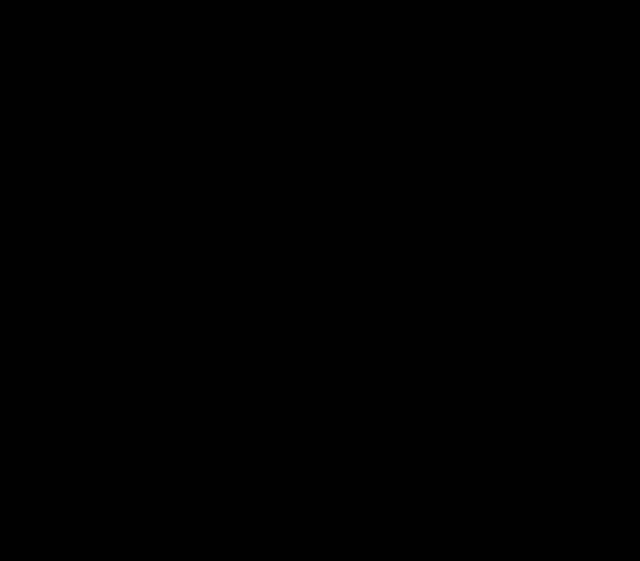
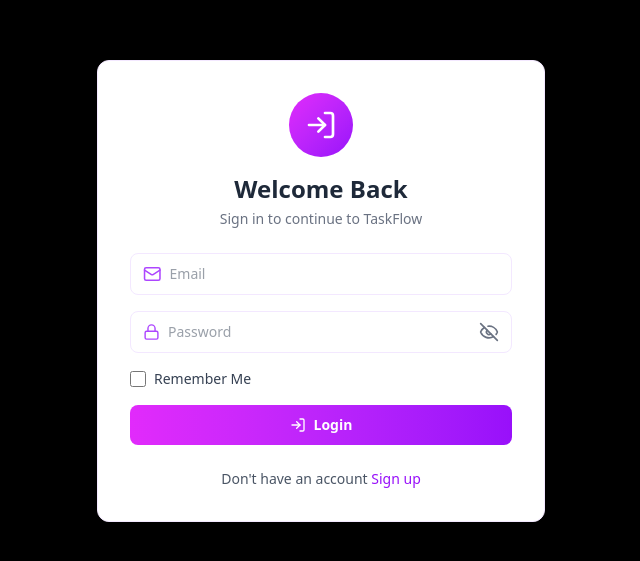
Before and after one commit to Enisco29/tasksflow, a React (Vite) app in the folder frontend/: page /login in a window 1280 px wide. Shown: the part 109-670 px from the top of the page, without its empty margins (319-959 px from the left). Built offline with nearby package versions, Linux system fonts and the light colour scheme.

Commit message:
implemented login and signup card and dashboard

```diff
--- a/frontend/package.json
+++ b/frontend/package.json
@@ -16,6 +16,7 @@
     "react": "^19.1.0",
     "react-dom": "^19.1.0",
     "react-router-dom": "^7.6.3",
+    "react-toastify": "^11.0.5",
     "tailwindcss": "^4.1.11"
   },
   "devDependencies": {
--- a/frontend/src/components/Login.jsx
+++ b/frontend/src/components/Login.jsx
@@ -1,7 +1,172 @@
-import React from "react";
+import { Eye, EyeOff, Icon, Lock, LogIn, Mail } from "lucide-react";
+import { useEffect, useState } from "react";
+import { toast, ToastContainer } from "react-toastify";
+import { useNavigate } from "react-router-dom";
+import { BUTTONCLASSES, INPUTWRAPPER } from "../assets/dummy";
+import axios from "axios";
 
-const Login = () => {
-  return <div>Login Login</div>;
+const INITIAL_FORM = { email: "", password: "" };
+
+const Login = ({ onSubmit, onSwitchMode }) => {
+  const [formData, setFormData] = useState(INITIAL_FORM);
+
+  const [showPassword, setShowPassword] = useState(false);
+  const [rememberMe, setRememberMe] = useState(false);
+  const [loading, setloading] = useState(false);
+
+  const FIELDERS = [
+    { name: "email", type: "email", placeholder: "Email", icon: Mail },
+    {
+      name: "password",
+      type: showPassword ? "text" : "password",
+      placeholder: "Password",
+      icon: Lock,
+    },
+  ];
+
+  const navigate = useNavigate();
+  const url = "http://localhost:4000";
+
+  useEffect(() => {
+    const token = localStorage.getItem("token");
+    const userId = localStorage.getItem("userId");
+    if (token) {
+      async () => {
+        try {
+          const { data } = await axios.get(`${url}/api/users/me`, {
+            headers: {
+              Authorization: `Bearer ${token}`,
+            },
+          });
+
+          if (data.success) {
+            onSubmit?.({ token, userId, ...data.user });
+            toast.success("Session restored. Redirecting");
+            navigate("/");
+          } else {
+            localStorage.clear();
+          }
+        } catch {
+          localStorage.clear();
+        }
+      };
+    }
+  }, [navigate, onSubmit]);
+
+  const handleSubmit = async (e) => {
+    e.preventDefault();
+    if (!rememberMe) {
+      toast.error("You must enable 'Remember Me' to login ");
+      return;
+    }
+    setloading(true);
+
+    try {
+      const { data } = await axios.post(`${url}/api/users/login`, formData);
+      if (!data.token) throw new Error(data.message || "Login failed");
+
+      localStorage.setItem("token", data.token);
+      localStorage.setItem("userId", data.user.id);
+      setFormData(INITIAL_FORM);
+      onSubmit?.({ token: data.token, userId: data.user.id, ...data.user });
+      toast.success("Login successfull Redirecting...");
+      setTimeout(() => navigate("/"), 1000);
+    } catch (error) {
+      console.error(error);
+      const msg = error.response?.data?.message || error.message;
+      toast.error(msg);
+    } finally {
+      setloading(false);
+    }
+  };
+
+  const handleSwitchMode = () => {
+    toast.dismiss();
+    onSwitchMode?.();
+  };
+
+  return (
+    <div className="max-w-md w-full bg-white shadow-lg border border-purple-100 rounded-xl p-8">
+      <ToastContainer position="top-center" autoClose={3000} hideProgressBar />
+      <div className="mb-6 text-center">
+        <div className="w-16 h-16 bg-gradient-to-br from-fuchsia-500 to-purple-600 rounded-full mx-auto flex items-center justify-center mb-4">
+          <LogIn className="w-8 h-8 text-white" />
+        </div>
+        <h2 className="text-2xl font-bold text-gray-800">Welcome Back</h2>
+        <p className="text-gray-500 text-sm mt-1">
+          Sign in to continue to TaskFlow
+        </p>
+      </div>
+      <form onSubmit={handleSubmit} className="space-y-4">
+        {FIELDERS.map(({ name, type, placeholder, icon: Icon, isPassword }) => (
+          <div key={name} className={INPUTWRAPPER}>
+            <Icon className="text-purple-500 w-5 h-5 mr-2" />
+            <input
+              type={type}
+              placeholder={placeholder}
+              value={formData[name]}
+              onChange={(e) =>
+                setFormData({ ...formData, [name]: e.target.value })
+              }
+              className="w-full focus:outline-none text-sm text-gray-700 "
+              required
+            />
+            {name === "password" && (
+              <button
+                type="button"
+                onClick={() => setShowPassword((prev) => !prev)}
+                className="ml-2 text-gray-500 hover:text-purple-500 transition-colors"
+              >
+                {showPassword ? (
+                  <Eye className="w-5 h-5" />
+                ) : (
+                  <EyeOff className="w-5 h-5" />
+                )}
+              </button>
+            )}
+          </div>
+        ))}
+
+        <div className="flex items-center">
+          <input
+            type="checkbox"
+            id="rememberMe"
+            checked={rememberMe}
+            onChange={() => setRememberMe(!rememberMe)}
+            className="h-4 w-4 text-purple-500 focus:ring-purple-400 border-gray-300 rounded"
+            required
+          />
+          <label
+            htmlFor="rememberMe"
+            className="ml-2 block text-sm text-gray-700"
+          >
+            Remember Me
+          </label>
+        </div>
+
+        <button type="submit" className={BUTTONCLASSES} disabled={loading}>
+          {loading ? (
+            "Logging Up..."
+          ) : (
+            <>
+              <LogIn className="w-4 h-4" /> Login
+            </>
+          )}
+        </button>
+      </form>
+
+      <p className="text-center text-sm text-gray-600 mt-6">
+        Don't have an account{" "}
+        <button
+          type="button"
+          onClick={handleSwitchMode}
+          className="text-purple-600 hover:text-purple-700 hover:underline font-medium transition-colors"
+        >
+          Sign up
+        </button>
+      </p>
+    </div>
+  );
 };
 
 export default Login;
--- a/frontend/src/components/Navbar.jsx
+++ b/frontend/src/components/Navbar.jsx
@@ -67,13 +67,6 @@ const Navbar = ({ user = {}, onLogout }) => {
                 <div className="absolute -bottom-0.5 -right-0.5 w-3 h-3 bg-green-400 rounded-full border-2 border-white animate-pulse" />
               </div>
 
-              <div className="text-left hidden md:block">
-                <p className="text-sm font-medium text-gray-500">{user.name}</p>
-                <p className="text-xs text-gray-500 font-normal">
-                  {user.email}
-                </p>
-              </div>
-
               <ChevronDown
                 className={`w-4 h-4 text-gray-500 transition-transform duration-300 ${
                   menuOpen ? "rotate-100" : ""
--- a/frontend/src/components/Sidebar.jsx
+++ b/frontend/src/components/Sidebar.jsx
@@ -1,7 +1,7 @@
 import React from "react";
 
 const Sidebar = () => {
-  return <div>Sidebar Sidebar</div>;
+  return <div></div>;
 };
 
 export default Sidebar;
--- a/frontend/src/components/SignUp.jsx
+++ b/frontend/src/components/SignUp.jsx
@@ -1,7 +1,111 @@
-import React from "react";
+import { Icon, UserPlus } from "lucide-react";
+import React, { useState } from "react";
+import {
+  BUTTONCLASSES,
+  FIELDS,
+  Inputwrapper,
+  MESSAGE_ERROR,
+  MESSAGE_SUCCESS,
+} from "../assets/dummy";
+import axios from "axios";
 
-const SignUp = () => {
-  return <div>SignUp SignUp</div>;
+const API_URL = "http://localhost:4000";
+const INITIAL_FORM = { name: "", email: "", password: "" };
+
+const SignUp = ({ onSwitchMode }) => {
+  const [formData, setFormData] = useState(INITIAL_FORM);
+  const [loading, setloading] = useState(false);
+  const [message, setMessage] = useState({ text: "", type: "" });
+
+  const handleSubmit = async (e) => {
+    e.preventDefault();
+    setloading(true);
+    setMessage({ text: "", type: "" });
+
+    try {
+      const { data } = await axios.post(
+        `${API_URL}/api/users/register`,
+        formData
+      );
+      if (data.success) {
+        console.log("SignUp Successfully");
+        setMessage({
+          text: "Registration successfull!! You can now log in.",
+          type: "success",
+        });
+      }
+    } catch (error) {
+      console.error(error);
+      setMessage({
+        text:
+          error.response?.data?.message || "An error occured. Please try again",
+        type: "error",
+      });
+    } finally {
+      setloading(false);
+    }
+  };
+
+  return (
+    <div className="max-w-md w-full bg-white shadow-lg border border-purple-100 rounded-xl p-8">
+      <div className="mb-6 text-center">
+        <div className="w-16 h-16 bg-gradient-to-br from-fuchsia-500 to-purple-600 rounded-full mx-auto flex items-center justify-center mb-4">
+          <UserPlus className="w-8 h-8 text-white" />
+        </div>
+        <h2 className="text-2xl font-bold text-gray-800">Create Account</h2>
+        <p className="text-gray-500 text-sm mt-1">
+          Join TaskFlow to manage your tasks
+        </p>
+      </div>
+      {message.text && (
+        <div
+          className={
+            message.type === "success" ? MESSAGE_SUCCESS : MESSAGE_ERROR
+          }
+        >
+          {message.text}
+        </div>
+      )}
+      <form onSubmit={handleSubmit} className="space-y-4">
+        {FIELDS.map(({ name, type, placeholder, icon: Icon }) => (
+          <div key={name} className={Inputwrapper}>
+            <Icon className="text-purple-500 w-5 h-5 mr-2" />
+
+            <input
+              type={type}
+              placeholder={placeholder}
+              value={formData[name]}
+              onChange={(e) =>
+                setFormData({ ...formData, [name]: e.target.value })
+              }
+              className="w-full focus:outline-none text-sm text-gray-700 "
+              required
+            />
+          </div>
+        ))}
+
+        <button type="submit" className={BUTTONCLASSES} disabled={loading}>
+          {loading ? (
+            "Signing Up..."
+          ) : (
+            <>
+              <UserPlus className="w-4 h-4" /> Sign Up
+            </>
+          )}
+        </button>
+      </form>
+
+      <p className="text-center text-sm text-gray-600 mt-6">
+        Already have an account?{" "}
+        <button
+          onClick={onSwitchMode}
+          className="text-purple-600 hover:text-purple-700 hover:underline font-medium transition-colors"
+        >
+          Login
+        </button>
+      </p>
+    </div>
+  );
 };
 
 export default SignUp;
```
Also changed, not shown: frontend/src/assets/dummy.jsx (+202 -109 lines), frontend/src/components/Layout.jsx (+7 -5 lines), 1 other file (tests, documents, lock files or other folders).
